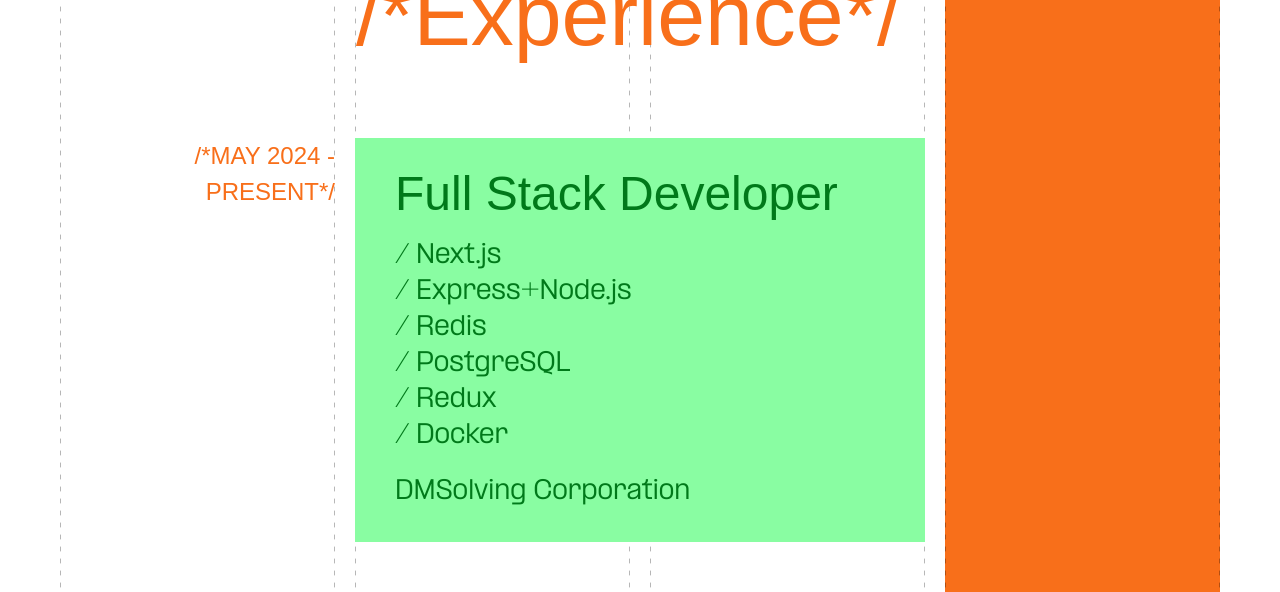
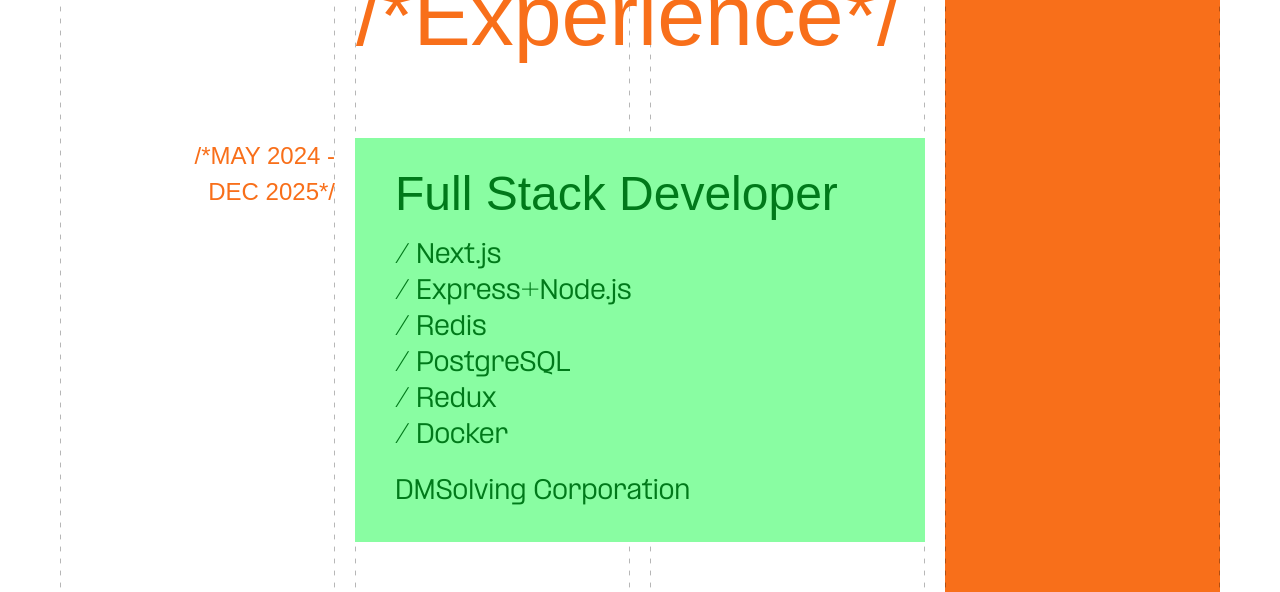
Before and after one commit to CxLeo/lw-p, a Next.js app: page / in a window 1280 px wide. Shown: the part 1780-2372 px from the top of the page. Built offline with nearby package versions, Linux system fonts and the light colour scheme; a web font is replaced by a local one.

Commit message:
update experience

```diff
--- a/components/Experience.tsx
+++ b/components/Experience.tsx
@@ -7,7 +7,7 @@ const exps = [
         company:"DMSolving Corporation",
         title:"Full Stack Developer",
         techs: ["/ Next.js","/ Express+Node.js" ,"/ Redis", "/ PostgreSQL","/ Redux","/ Docker"],
-        time:"May 2024 - Present"
+        time:"May 2024 - Dec 2025"
     },
     {
         company:"ID Cosmetic Clinic",
```
Also changed, not shown: 1 other file (tests, documents, lock files or other folders).
